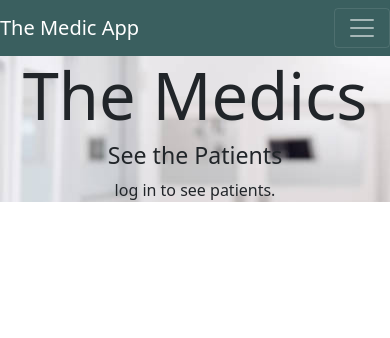
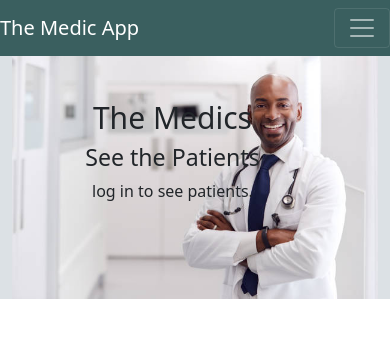
Before and after one commit to nickesparza/ga-project-3-client, a React (Create React App) app: page / in a window 390 px wide. Shown: the top 338 px of the page. Built offline with nearby package versions, Linux system fonts and the light colour scheme.

Commit message:
Done Responsive home Page using media...css change home.js...index.css

```diff
--- a/src/components/Home.js
+++ b/src/components/Home.js
@@ -1,4 +1,6 @@
 import PatientIndex from "./patients/PatientIndex"
+import doctorPicture from "../imgs/doctorsmile.jpeg"
+import { Container } from "react-bootstrap"
 
 const Home = (props) => {
 	// const { msgAlert, user } = props
@@ -10,9 +12,17 @@ const Home = (props) => {
 
 		<div className="homeContainerMiddleBody">
 				<div className="body-home-page">
+					<Container >
+						<figure className="position-relative" >
+							<div className="img-dr-control">
+								<img className="img-smile-doctor img-fluid position-relative" src={doctorPicture} />
+							</div>
 
+							<figcaption >
+								<div >
+									<h2 className="h2themedics">The Medics</h2>
+								</div>
 
-						<h2 className="h2themedics">The Medics</h2>
 
 								<h3>See the Patients</h3>
 								{
@@ -29,6 +39,13 @@ const Home = (props) => {
 
 								}
 
+							</figcaption>
+
+						</figure>
+
+
+					</Container>
+
 
 
 				</div>
--- a/src/index.css
+++ b/src/index.css
@@ -7,19 +7,137 @@ background-color: chartreuse;
   -webkit-font-smoothing: antialiased;
   -moz-osx-font-smoothing: grayscale;
 }
+.body-home-page{
+  background-image: linear-gradient(to right, #dce1e5 , #dce1e5);
+}
 .navBar-MASTER{
  background-color: rgb(58, 95, 95);
 }
 .p-info:link{
   text-decoration: none;
 }
+.img-smile-doctor{
+  width: 100%;
+}
+.img-dr-control{
+  width: 100%;
+}
+.container{
+  padding: 0px;
+}
+figure{
+  width: 100%;
+}
 
-/* .organizing-patients-cards{
-  display: flex;
-  justify-content: center;
-} */
+.container-hp{
+width: 1300px;
+}
+
+figcaption{
+
+  position: absolute;
+  bottom: 45%;
+  margin: 0 30%;
+}
 
 
+
+
+
+
+/*    RESPONSIVE HOME PAGE ADJUSTING IMAGE   */
+/*  DO NOT CHANGE LOL  */
+.h2themedics{
+  font-size: 80px;
+}
+
+@media screen and (max-width: 999px) {
+  figcaption{
+
+    position: absolute;
+    bottom: 15rem;
+    margin: 12 20%;
+  }
+  .h2themedics{
+    font-size: 80px;
+  }
+
+}
+@media screen and (max-width: 992px) {
+  figcaption{
+
+    position: absolute;
+    bottom: 8rem;
+    margin: 12 20%;
+  }
+  .h2themedics{
+    font-size: 65px;
+  }
+
+}
+@media screen and (max-width: 770px) {
+  figcaption{
+
+    position: absolute;
+    bottom: 7rem;
+    margin: 1;
+  }
+  .h2themedics{
+    font-size: 40px;
+  }
+
+}
+
+@media screen and (max-width: 560px) {
+  figcaption{
+
+    position: absolute;
+    bottom: 9rem;
+    margin: 0 20%;
+  }
+  .h2themedics{
+
+    font-size: 30px;
+  }
+
+}
+@media screen and (max-width: 525px) {
+  figcaption{
+
+    position: absolute;
+    bottom: 5rem;
+    margin: 0 20%;
+  }
+  .h2themedics{
+
+    font-size: 30px;
+  }
+
+}
+@media screen and (max-width: 376px) {
+  figcaption{
+
+    position: absolute;
+    bottom: 1rem;
+    margin: 2;
+  }
+  .h2themedics{
+    font-size: 30px;
+  }
+
+}
+
+
+
+/*    RESPONSIVE HOME PAGE ADJUSTING IMAGE   */
+/*  ------------------------------------------------ ||  -----------------------------------------------------  */
+
+
+
+
+
+
+/* ADJUSTING HOME PAGE IMPORTANT */
 .copyrights-hm-page{
   margin-bottom: 0%;
 }
@@ -34,30 +152,33 @@ code {
 }
 
 .homeContainerMiddleBody{
- height: 100%;
+ height: auto;
+ background-color: #d6dadd;
 
   text-align: center;
   position: relative;
 }
-.body-home-page{
-  width: 100%;
-  height: auto;
-  background-image: url('../src/imgs/doctorsmile.jpeg');
-  background-repeat: no-repeat;
-  /* background-image: linear-gradient(to bottom right, rgb(71, 40, 40),rgba(220, 217, 217, 0.99)); */
 
+
+.home-page-texts{
+  position: absolute;
+  display: block;
+  align-items: center;
+  justify-content: center;
 }
-.h2themedics{
-  font-size: 65px;
-}
-/* footer{
-  margin-top: 50%;
-} */
-/* .footerHomeBody{
-  margin-bottom: 0;
-  background-color: aquamarine;
-  justify-content: flex-end;
-} */
+
+/* ADJUSTING HOME PAGE IMPORTANT */
+
+
+
+
+
+
+
+
+
+
+/* PATIENT CARDS */
 
 .patient-treatment-cards{
 
@@ -68,8 +189,6 @@ code {
 .image{
   border-radius: 20px;
 }
-
-
 
 
 @media (min-width: 501px){
@@ -127,14 +246,3 @@ code {
     width: 98%;
   }
 }
-
-/* .patient-treatment-cards{
-
-  justify-content: center;
-  text-align: center;
-
-  display: flex;
-} */
-/* .cards-patient-treat{
-  width: 30%;
-} */
```
Lines whose indentation alone changed are shown as unchanged.
